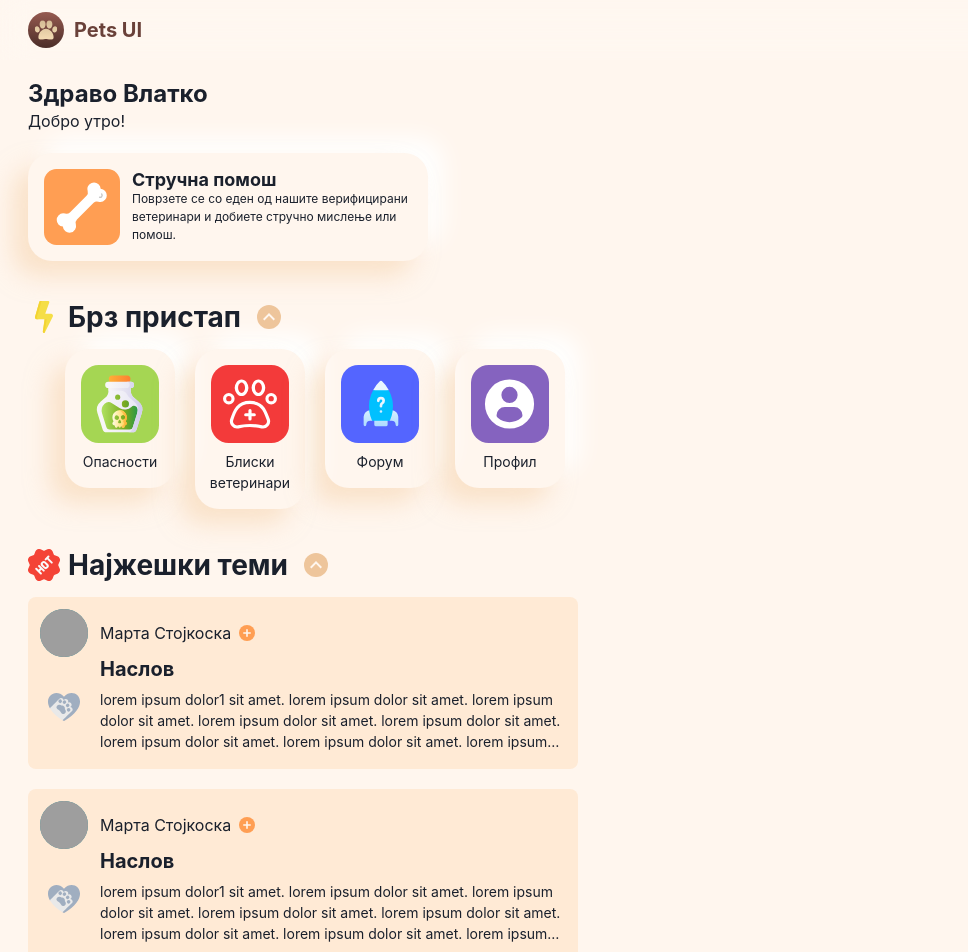
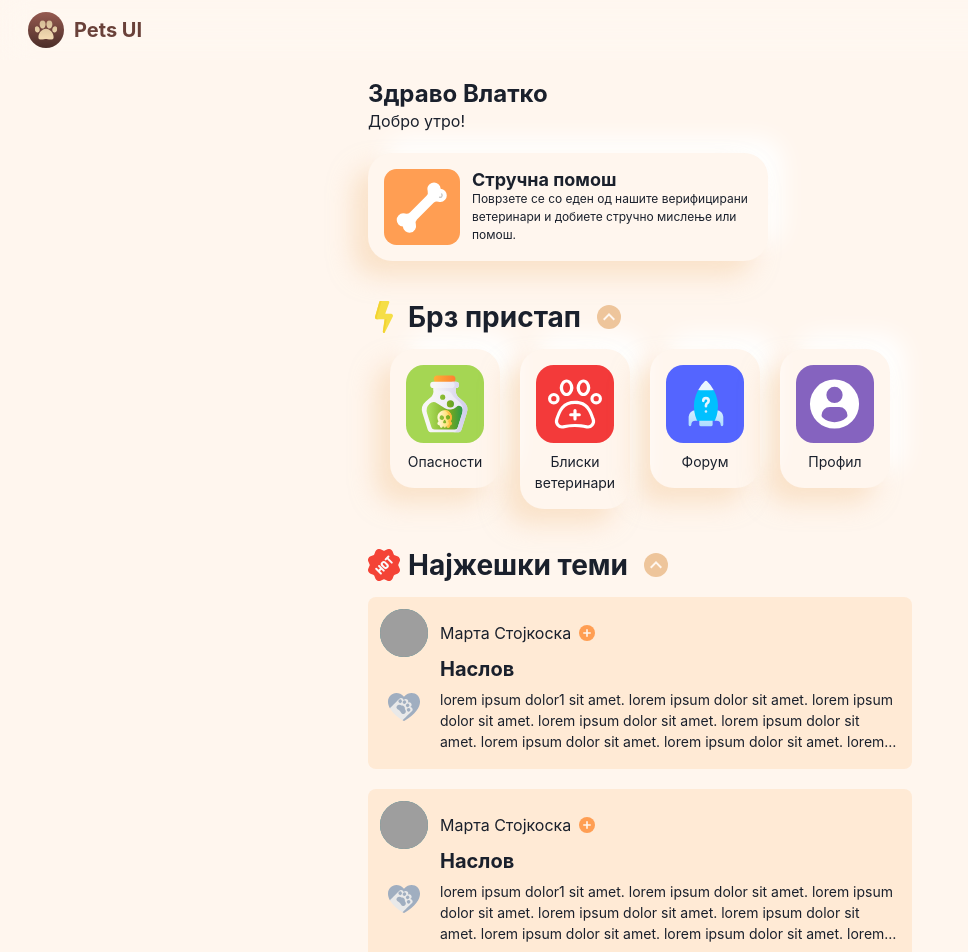
Before and after one commit to VlatkoStojkoski/pets-forum-ui, a React (Create React App) app: page /dashboard in a window 1280 px wide. Shown: the top 952 px of the page, without its empty margins (0-968 px from the left). Built offline with nearby package versions, Linux system fonts and the light colour scheme; grey boxes are pictures that could not be loaded.

Commit message:
changed dashboard layout

```diff
--- a/src/pages/dashboard/HotPosts.tsx
+++ b/src/pages/dashboard/HotPosts.tsx
@@ -18,13 +18,7 @@ export const HotPosts: FC = () => {
 	}, []);
 
 	return (
-		<Section
-			title='Најжешки теми'
-			icon={<HotIcon boxSize='32px' />}
-			style={{
-				maxWidth: '550px',
-			}}
-		>
+		<Section title='Најжешки теми' icon={<HotIcon boxSize='32px' />}>
 			<VStack gridRowGap={3}>
 				{(feed.length &&
 					feed.map((post, postI) => <ForumPost config={post} key={postI} />)) ||
--- a/src/pages/dashboard/QuickAccess.tsx
+++ b/src/pages/dashboard/QuickAccess.tsx
@@ -30,7 +30,13 @@ export const QuickAccess: FC = () => {
 	];
 
 	return (
-		<Section title='Брз пристап' icon={<LightningBolt boxSize='32px' />}>
+		<Section
+			title='Брз пристап'
+			icon={<LightningBolt boxSize='32px' />}
+			style={{
+				overflow: 'initial',
+			}}
+		>
 			<Grid
 				gridGap={5}
 				gridTemplateColumns='repeat(auto-fill, 110px)'
--- a/src/pages/dashboard/Section.tsx
+++ b/src/pages/dashboard/Section.tsx
@@ -24,7 +24,7 @@ export const Section: FC<SectionProps> = ({
 	const { isOpen, onToggle } = useDisclosure({ defaultIsOpen: true });
 
 	return (
-		<>
+		<Box>
 			<HStack alignItems='center' mb={3}>
 				<Box zIndex={5000}>{icon}</Box>
 				<Heading
@@ -57,16 +57,9 @@ export const Section: FC<SectionProps> = ({
 					/>
 				</Box>
 			</HStack>
-			<Collapse
-				in={isOpen}
-				style={{
-					padding: '50px',
-					margin: '-50px',
-				}}
-				{...props}
-			>
+			<Collapse in={isOpen} {...props}>
 				{children}
 			</Collapse>
-		</>
+		</Box>
 	);
 };
--- a/src/pages/dashboard/WelcomeSection.tsx
+++ b/src/pages/dashboard/WelcomeSection.tsx
@@ -18,7 +18,7 @@ export const WelcomeSection: FC = () => {
 	}, [boneDescRef]);
 
 	return (
-		<>
+		<Box>
 			<Heading fontSize='2xl'>Здраво Влатко</Heading>
 			<Text fontSize='md'>Добро утро!</Text>
 			<NeuContainer
@@ -57,6 +57,6 @@ export const WelcomeSection: FC = () => {
 					</Text>
 				</Box>
 			</NeuContainer>
-		</>
+		</Box>
 	);
 };
--- a/src/pages/dashboard/index.tsx
+++ b/src/pages/dashboard/index.tsx
@@ -7,16 +7,12 @@ import { HotPosts } from './HotPosts';
 
 export const Dashboard: FC = () => {
 	return (
-		<Stack px={7} pb={10} gridRowGap={7} overflow='hidden'>
-			<Box>
-				<WelcomeSection />
-			</Box>
+		<Stack px={7} pb={10} gridRowGap={7} mx='auto' maxW='600px'>
+			<WelcomeSection />
 			<Box>
 				<QuickAccess />
 			</Box>
-			<Box>
-				<HotPosts />
-			</Box>
+			<HotPosts />
 		</Stack>
 	);
 };
```
